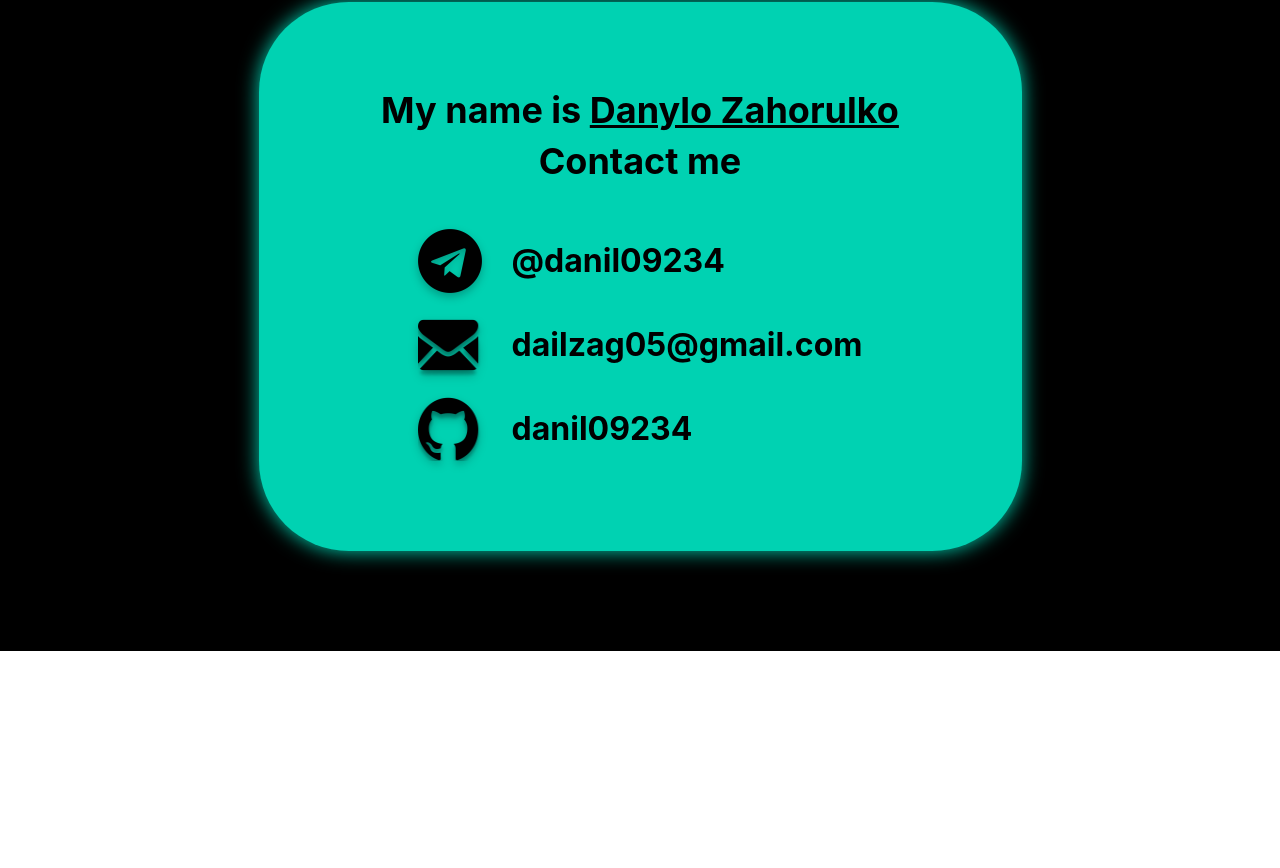
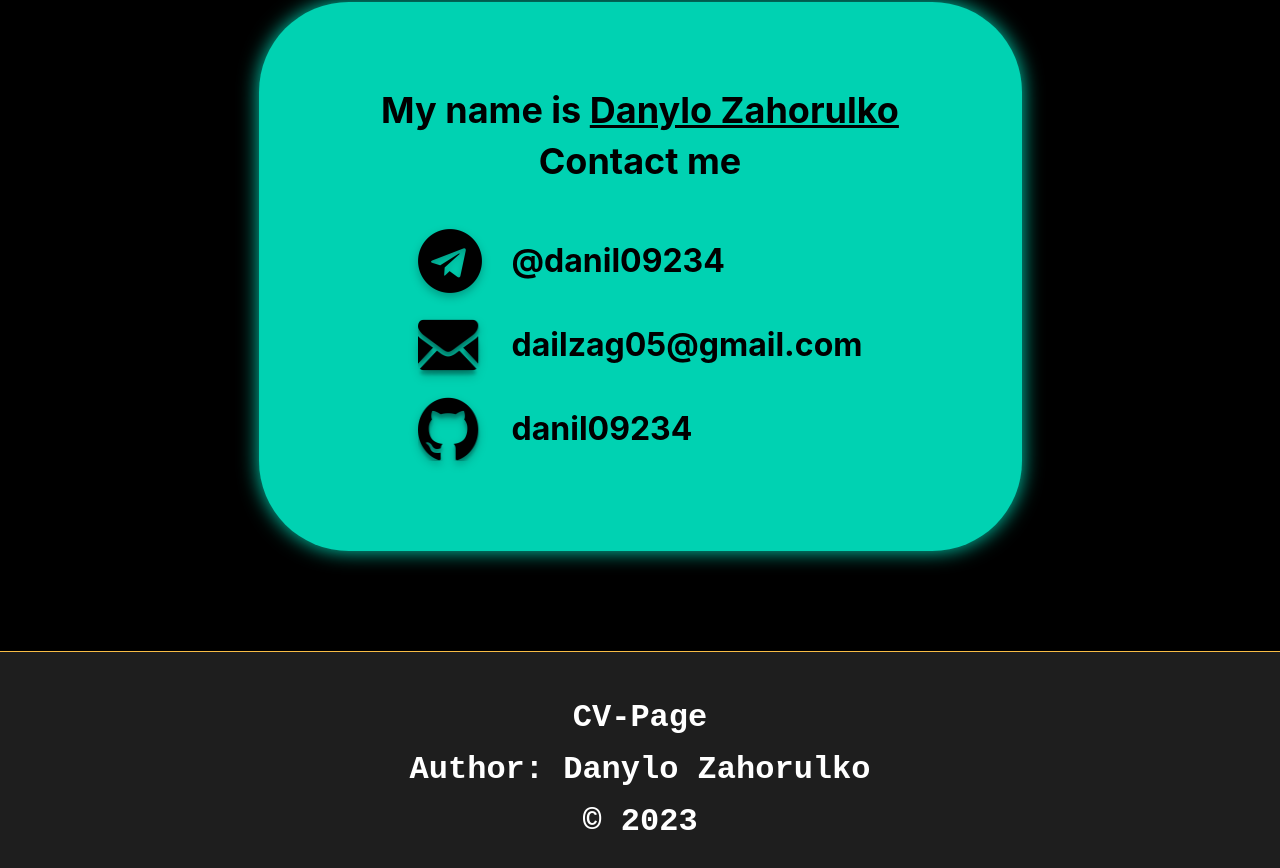
Before and after one commit to danil09234/cv, a React (Create React App) app: page / in a window 1280 px wide. Shown: the part 5638-6506 px from the top of the page. Before the commit the page ends 6289 px from the top, so only its background shows below. Built offline with nearby package versions, Linux system fonts and the light colour scheme.

Commit message:
Add `footer`

```diff
--- a/src/App.js
+++ b/src/App.js
@@ -8,6 +8,7 @@ import SkillsCard from "./components/SkillsCard";
 import EducationBlock from "./components/EducationBlock";
 import LanguagesCard from "./components/LanguagesCard";
 import ContactsCard from "./components/ContactsCard";
+import FooterBlock from "./components/FooterBlock";
 
 function App() {
   return (
@@ -38,6 +39,7 @@ function App() {
           <BlockWithTitle id="contacts-block" color="black" title="contacts">
               <ContactsCard />
           </BlockWithTitle>
+          <FooterBlock />
       </>
   );
 }
```
Also changed, not shown: 1 other file (tests, documents, lock files or other folders).
